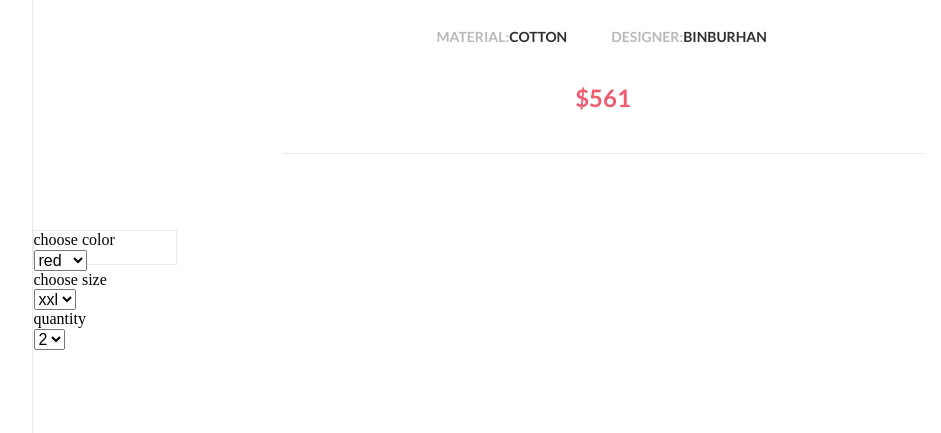
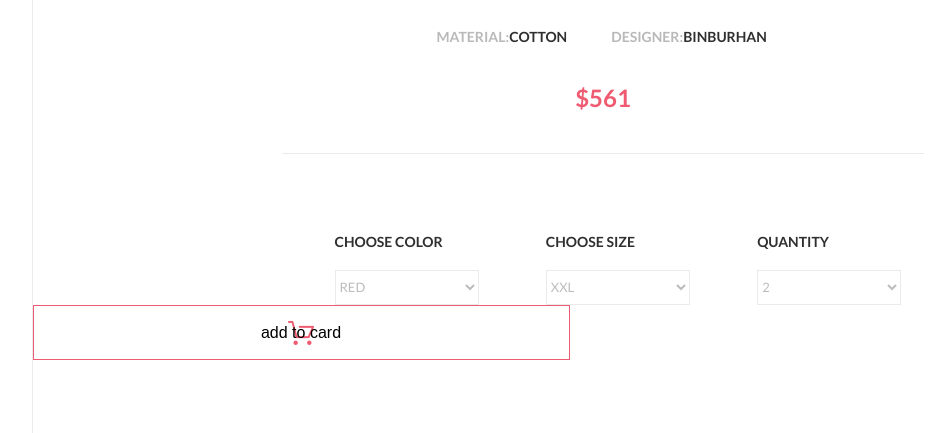
Before and after one commit to Axeman77/shop, a plain HTML site: page Single.html in a window 1280 px wide. Shown: the part 1296-1729 px from the top of the page, without its empty margins (197-1138 px from the left). Drawn offline with Linux system fonts and the light colour scheme.

Commit message:
половина второй страницы

```diff
--- a/Single.html
+++ b/Single.html
@@ -87,25 +87,33 @@
 
 
                 <form class="singlecont__wrapperproduct__pdescription_forms" action="get">
+                    <div class="singlecont__wrapperproduct__pdescription_forms_div1">
                     <legend>choose color</legend>
                     <select id="color">
                     <option value="color">red</option>
                     <option value="color">blue</option>
                 </select>
+                  </div>
+                  <div class="singlecont__wrapperproduct__pdescription_forms_div1">
                    <legend>choose size</legend>
                     <select id="size">
                     <option value="size">xxl</option>
                     <option value="size">xl</option>
                 </select>
+                 </div>
+                  <div class="singlecont__wrapperproduct__pdescription_forms_div1">
                    <legend>quantity</legend>
                     <select id="quantity">
                     <option value="quantity">2</option>
                     <option value="quantity">1</option>
                 </select>
+                </div>
                 <div class="clearfix"></div>
                 </form>
 
-
+                <div class="singlecont__wrapperproduct__pdescription_btn">
+                <button> add to card</button>
+              </div>
 
                 </section>
 
--- a/css/main.css
+++ b/css/main.css
@@ -690,11 +690,51 @@ footer {
 
 .singlecont__wrapperproduct__pdescription_forms {
     margin-top: 76px;
+    margin-left: 302px;
+    margin-right: 205px;
+    display: flex;
+    justify-content: space-between;
+}
+
+.singlecont__wrapperproduct__pdescription_forms legend {
+padding-bottom: 16px;
+    font-family: Lato;
+color:  #2f2f2f;
+font-size: 14px;
+font-weight: 700;
+line-height: 24px;
+text-transform: uppercase;
+}
+
+
+#color,
+#size,
+#quantity {
+    width: 144px;
+    height: 35px;
     border-style: solid;
     border-width: 1px;
     border-color: #eaeaea;
     box-sizing: border-box;
     background-color: #ffffff;
-    width: 144px;
-    height: 35px;
+    font-family: Lato;
+    color: #bcbcbc;
+    font-size: 13px;
+    font-weight: 400;
+    line-height: 24px;
+    text-transform: uppercase;
 }
+
+.singlecont__wrapperproduct__pdescription_btn button {
+width: 537px;
+height: 55px;
+    background-image: url(../img/Forma%201%20copy.png);
+    background-repeat: no-repeat;
+    background-position: center;
+    border-style: solid;
+border-width: 1px;
+border-color:  #ef5b70;
+box-sizing: border-box;
+background-color:  #ffffff;
+
+}
```
Also changed, not shown: img/Forma 1 copy.png (added).
